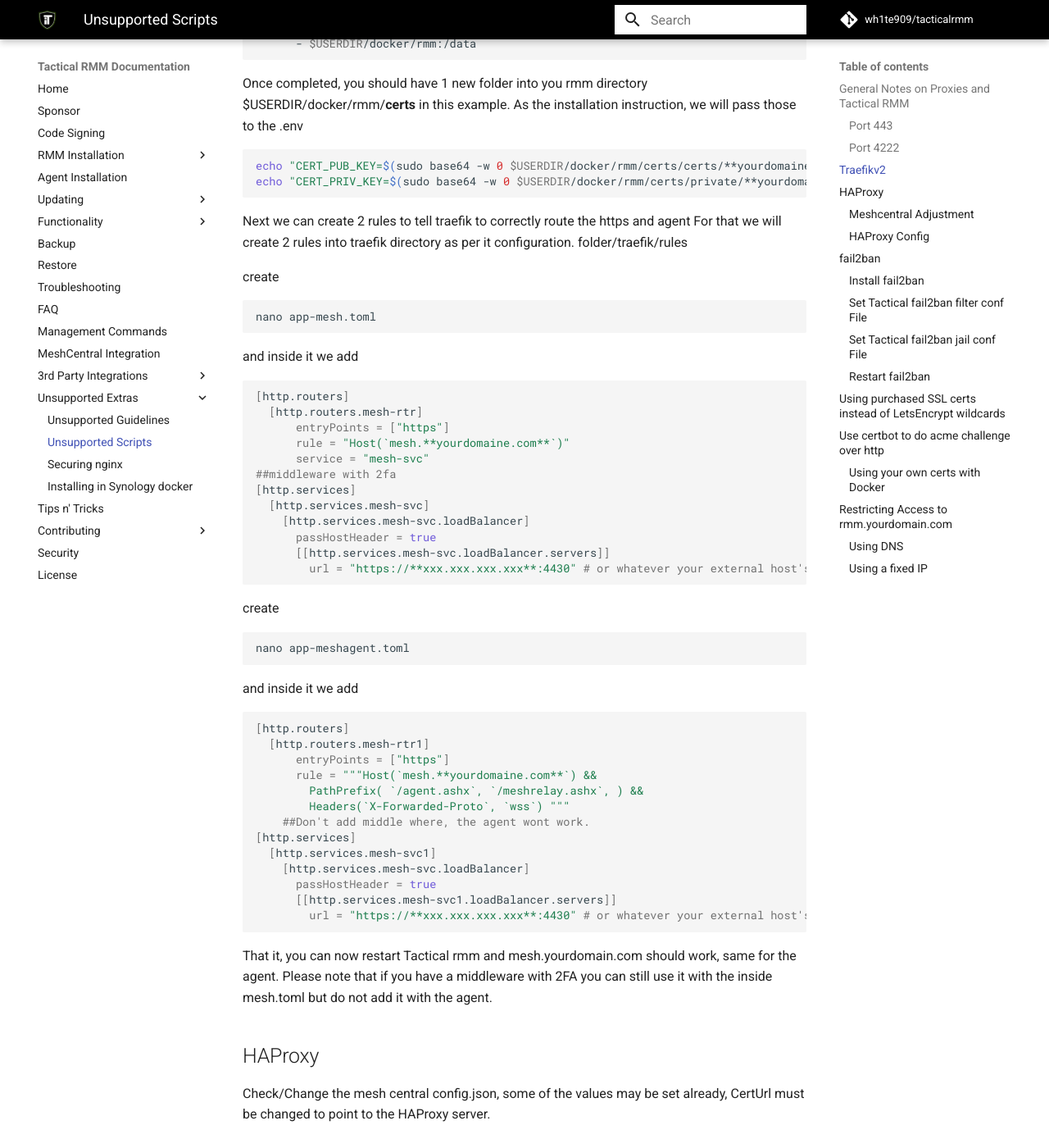
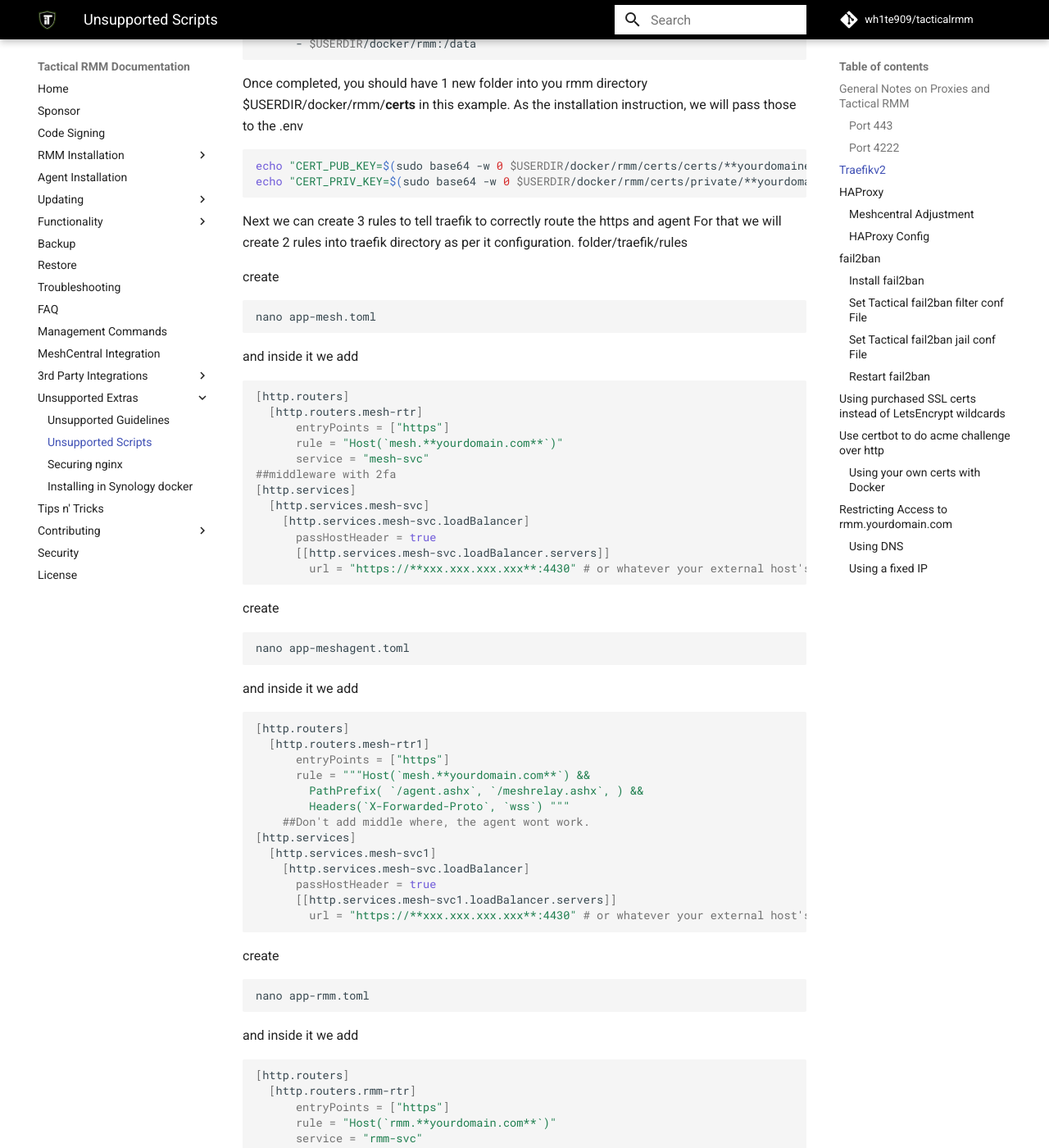
Before and after one commit to amidaware/trmm-docs, an MkDocs documentation site: the page built from docs/docs/unsupported_scripts.md, in a window 1280 px wide and 1400 px high, scrolled down 2746 px. Shown: the whole window at 82% size. Built offline with MkDocs 1.6.1 and Material for MkDocs 9.7.7, drawn with Linux system fonts in a browser that asks for light colours; comment, search, counter and statistics services are not loaded; some of the changed text lies outside the part shown.

Commit message:
add RMM.toml
forgot to add i file

````diff
--- a/docs/docs/unsupported_scripts.md
+++ b/docs/docs/unsupported_scripts.md
@@ -131,7 +131,7 @@
 echo "CERT_PRIV_KEY=$(sudo base64 -w 0 $USERDIR/docker/rmm/certs/private/**yourdomaine.com.key**)" >> .env
 ```
 
-Next we can create 2 rules to tell traefik to correctly route the https and agent
+Next we can create 3 rules to tell traefik to correctly route the https and agent
 For that we will create 2 rules into traefik directory as per it configuration. folder/traefik/rules
 
 create
@@ -143,7 +143,7 @@
 [http.routers]
   [http.routers.mesh-rtr]
       entryPoints = ["https"]
-      rule = "Host(`mesh.**yourdomaine.com**`)"
+      rule = "Host(`mesh.**yourdomain.com**`)"
       service = "mesh-svc"
 ##middleware with 2fa
 [http.services]
@@ -165,7 +165,7 @@
 [http.routers]
   [http.routers.mesh-rtr1]
       entryPoints = ["https"]
-      rule = """Host(`mesh.**yourdomaine.com**`) &&
+      rule = """Host(`mesh.**yourdomain.com**`) &&
         PathPrefix( `/agent.ashx`, `/meshrelay.ashx`, ) &&
         Headers(`X-Forwarded-Proto`, `wss`) """
     ##Don't add middle where, the agent wont work.
@@ -176,6 +176,28 @@
       [[http.services.mesh-svc1.loadBalancer.servers]]
         url = "https://**xxx.xxx.xxx.xxx**:4430" # or whatever your external host's IP is
 
+```
+create
+```bash
+nano app-rmm.toml
+```
+and inside it we add
+
+```bash
+[http.routers]
+  [http.routers.rmm-rtr]
+      entryPoints = ["https"]
+      rule = "Host(`rmm.**yourdomain.com**`)"
+      service = "rmm-svc"
+
+      ##middleware with 2fa
+
+[http.services]
+  [http.services.rmm-svc]
+    [http.services.rmm-svc.loadBalancer]
+      passHostHeader = true
+      [[http.services.rmm-svc.loadBalancer.servers]]
+        url = "https://xxx.xxx.xxx.xxx:4430" # or whatever your external host's IP:port is
 ```
 
 That it, you can now restart Tactical rmm and mesh.yourdomain.com should work, same for the agent.
````
